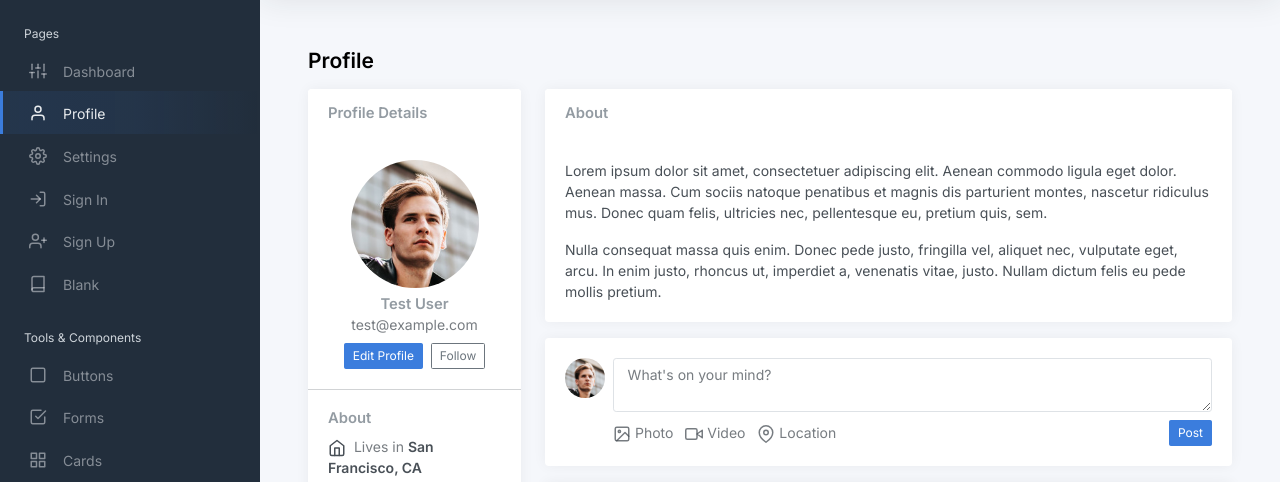
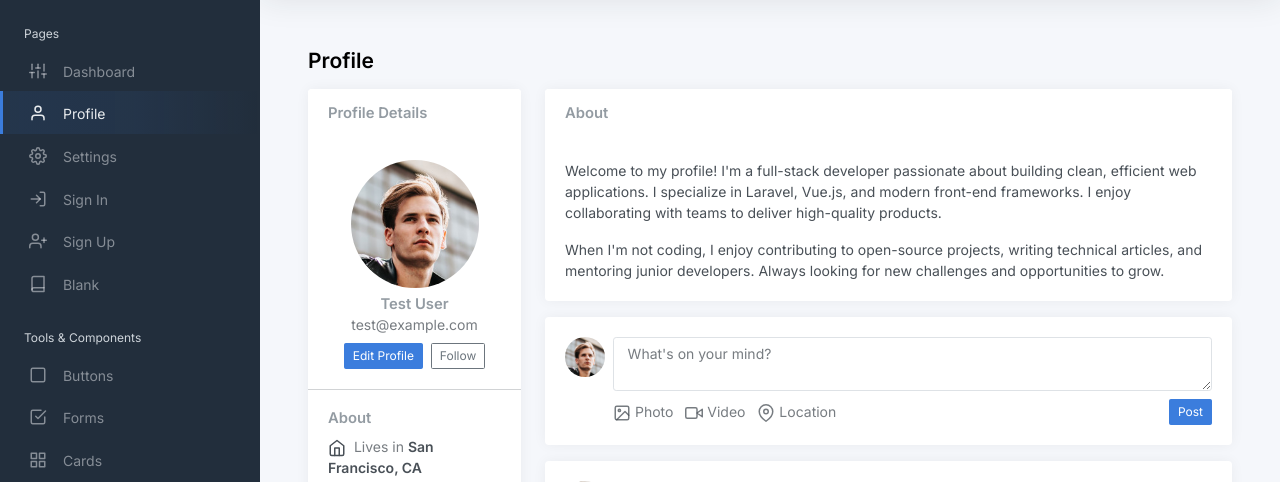
Before and after one commit to muhammad993754-droid/templat-web-laravel, a Laravel app: page /pages/profile in a window 1280 px wide. Shown: the part 65-547 px from the top of the page. Run offline with Laravel 12, Linux system fonts and the light colour scheme; a user stored in the database is signed in; data comes from the database, SQL or seed files in the repository.

Commit message:
Replace Lorem ipsum/Latin placeholder text with generic admin/template content across views
Agent-Logs-Url: https://github.com/muhammad993754-droid/templat-web-laravel/sessions/41db316d-f054-43ae-84b1-cfb690ecff3c

Co-authored-by: muhammad993754-droid <267223105+muhammad993754-droid@users.noreply.github.com>

```diff
--- a/resources/views/layouts/adminkit.blade.php
+++ b/resources/views/layouts/adminkit.blade.php
@@ -175,8 +175,8 @@
                                                 <i class="text-warning" data-feather="bell"></i>
                                             </div>
                                             <div class="col-10">
-                                                <div class="text-dark">Lorem ipsum</div>
-                                                <div class="text-muted small mt-1">Aliquam ex eros, imperdiet vulputate hendrerit et.</div>
+                                                <div class="text-dark">New report available</div>
+                                                <div class="text-muted small mt-1">Monthly sales report is ready to download.</div>
                                                 <div class="text-muted small mt-1">2h ago</div>
                                             </div>
                                         </div>
@@ -229,7 +229,7 @@
                                             </div>
                                             <div class="col-10 ps-2">
                                                 <div class="text-dark">Vanessa Tucker</div>
-                                                <div class="text-muted small mt-1">Nam pretium turpis et arcu.</div>
+                                                <div class="text-muted small mt-1">Can you review the latest dashboard changes?</div>
                                                 <div class="text-muted small mt-1">15m ago</div>
                                             </div>
                                         </div>
@@ -241,7 +241,7 @@
                                             </div>
                                             <div class="col-10 ps-2">
                                                 <div class="text-dark">William Harris</div>
-                                                <div class="text-muted small mt-1">Curabitur ligula sapien euismod vitae.</div>
+                                                <div class="text-muted small mt-1">The new feature is ready for testing.</div>
                                                 <div class="text-muted small mt-1">2h ago</div>
                                             </div>
                                         </div>
@@ -253,7 +253,7 @@
                                             </div>
                                             <div class="col-10 ps-2">
                                                 <div class="text-dark">Christina Mason</div>
-                                                <div class="text-muted small mt-1">Pellentesque auctor neque nec urna.</div>
+                                                <div class="text-muted small mt-1">Project update: milestone completed on time.</div>
                                                 <div class="text-muted small mt-1">4h ago</div>
                                             </div>
                                         </div>
@@ -265,7 +265,7 @@
                                             </div>
                                             <div class="col-10 ps-2">
                                                 <div class="text-dark">Sharon Lessman</div>
-                                                <div class="text-muted small mt-1">Aenean tellus metus, bibendum sed.</div>
+                                                <div class="text-muted small mt-1">Please send me the updated report when ready.</div>
                                                 <div class="text-muted small mt-1">5h ago</div>
                                             </div>
                                         </div>
--- a/resources/views/pages/profile.blade.php
+++ b/resources/views/pages/profile.blade.php
@@ -82,8 +82,8 @@
                     <h5 class="card-title mb-0">About</h5>
                 </div>
                 <div class="card-body h-100">
-                    <p>Lorem ipsum dolor sit amet, consectetuer adipiscing elit. Aenean commodo ligula eget dolor. Aenean massa. Cum sociis natoque penatibus et magnis dis parturient montes, nascetur ridiculus mus. Donec quam felis, ultricies nec, pellentesque eu, pretium quis, sem.</p>
-                    <p class="mb-0">Nulla consequat massa quis enim. Donec pede justo, fringilla vel, aliquet nec, vulputate eget, arcu. In enim justo, rhoncus ut, imperdiet a, venenatis vitae, justo. Nullam dictum felis eu pede mollis pretium.</p>
+                    <p>Welcome to my profile! I'm a full-stack developer passionate about building clean, efficient web applications. I specialize in Laravel, Vue.js, and modern front-end frameworks. I enjoy collaborating with teams to deliver high-quality products.</p>
+                    <p class="mb-0">When I'm not coding, I enjoy contributing to open-source projects, writing technical articles, and mentoring junior developers. Always looking for new challenges and opportunities to grow.</p>
                 </div>
             </div>
 
```
